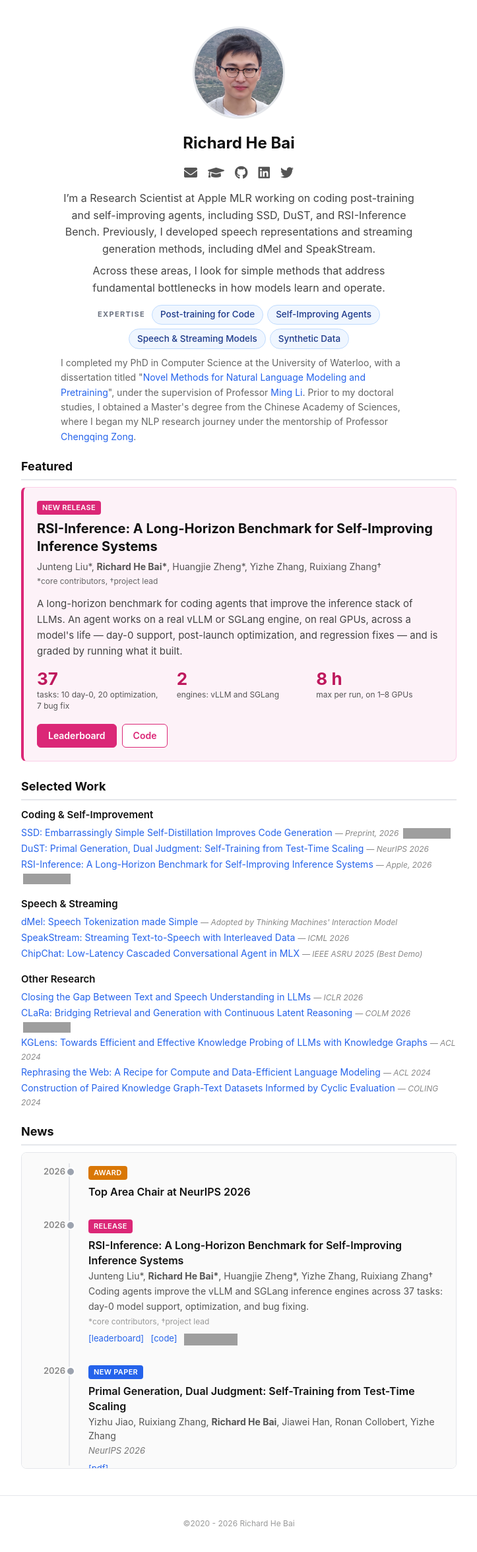
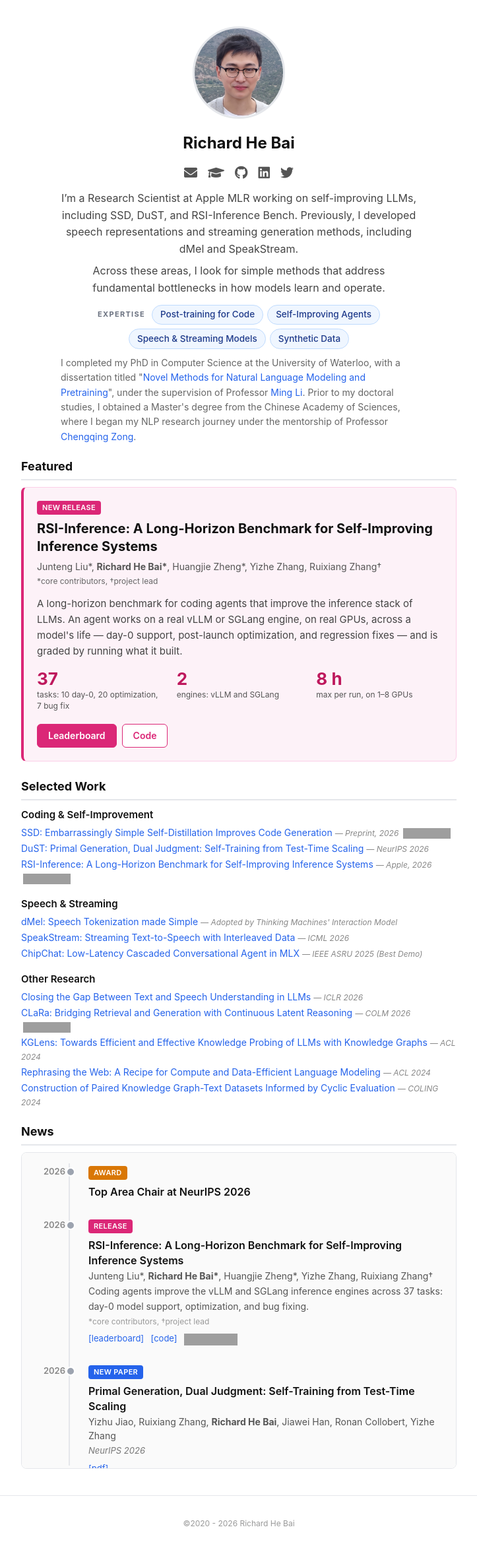
Before and after one commit to richardbaihe/richardbaihe.github.io, a Jekyll site: the page built from index.md, in a window 1280 px wide. Shown: the top 2352 px of the page at 66% size, without its empty margins (278-1001 px from the left). Built offline with Jekyll 4.4.1, drawn with Linux system fonts in a browser that asks for light colours; nearby versions of some CDN libraries; grey boxes are pictures that could not be loaded.

Commit message:
Describe research focus as self-improving LLMs

```diff
--- a/_config.yml
+++ b/_config.yml
@@ -1,6 +1,6 @@
 title: Richard's website
 author: Richard He Bai
-description: Academic homepage - Apple MLR Research Scientist working on coding post-training and self-improving agents, with prior work in speech representations and streaming generation
+description: Academic homepage - Apple MLR Research Scientist working on self-improving LLMs, with prior work in speech representations and streaming generation
 baseurl: ""
 url: "https://richardbaihe.github.io"
 markdown: kramdown
@@ -8,7 +8,7 @@ markdown: kramdown
 # Profile
 avatar: /assets/img/avatar.jpeg
 bio: >-
-  I’m a Research Scientist at Apple MLR working on coding post-training and self-improving agents,
+  I’m a Research Scientist at Apple MLR working on self-improving LLMs,
   including SSD, DuST, and RSI-Inference Bench. Previously, I developed speech representations
   and streaming generation methods, including dMel and SpeakStream.
 research_approach: >-
```
